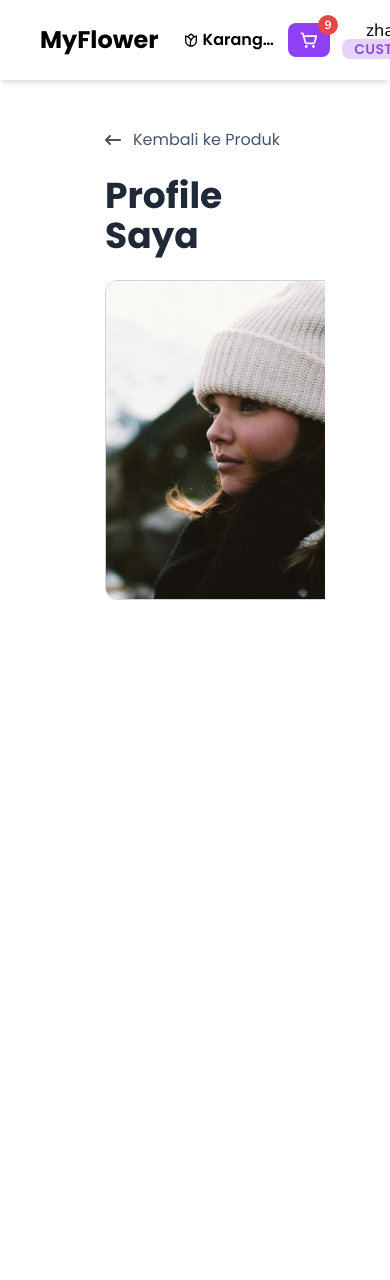
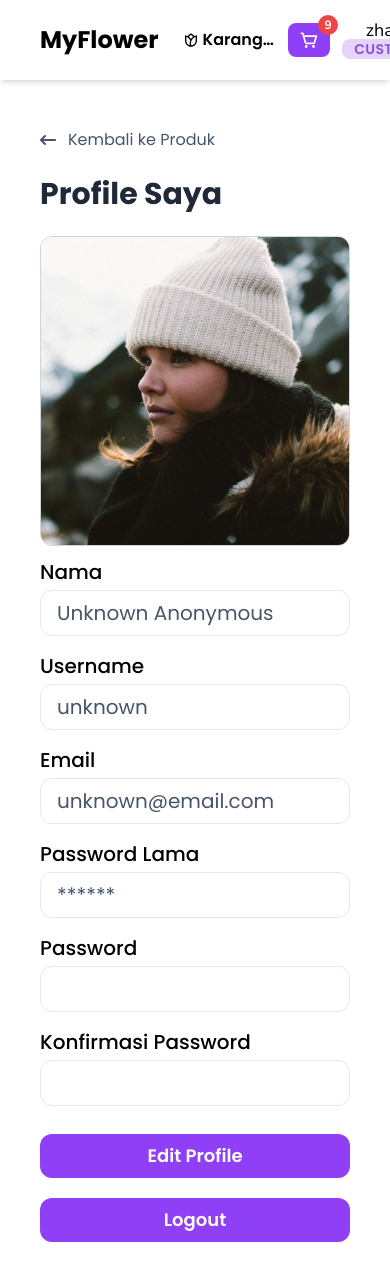
Before and after one commit to afifudin23/myrekap-myflower, a React (Vite) app in the folder apps/myflower/: page /profile in a window 390 px wide. Shown: the top 1280 px of the page. Before the commit the page ends 844 px from the top, so only its background shows below. Built offline with nearby package versions, Linux system fonts and the light colour scheme.

Commit message:
style(profile): finalize responsive design and layout adjustments

```diff
--- a/apps/myflower/src/components/atoms/Image.tsx
+++ b/apps/myflower/src/components/atoms/Image.tsx
@@ -5,7 +5,7 @@ interface AvatarProps {
 }
 
 function Image({ src, alt, className }: AvatarProps) {
-    return <img src={src} alt={alt} className={`rounded-xl object-contain border border-gray-300 ${className}`} />;
+    return <img src={src} alt={alt} className={`rounded-xl object-cover border border-gray-300 ${className}`} />;
 }
 
 export default Image;
--- a/apps/myflower/src/components/atoms/ProfileField.tsx
+++ b/apps/myflower/src/components/atoms/ProfileField.tsx
@@ -7,7 +7,7 @@ export default function ProfileField({ label, value }: ProfileFieldProps) {
     return (
         <div className="text-xl space-y-1">
             <label htmlFor={label} className="font-medium">{label}</label>
-            <input type="text" value={value} readOnly className="border p-2 pl-4 rounded-xl w-full text-slate-600" />
+            <input type="text" value={value} className="border p-2 pl-4 rounded-xl w-full text-slate-600" />
         </div>
     );
 }
--- a/apps/myflower/src/components/molecules/carts/CartItemCard.tsx
+++ b/apps/myflower/src/components/molecules/carts/CartItemCard.tsx
@@ -1,4 +1,4 @@
-import ProductImage from "@/components/atoms/ProductImage";
+import Image from "@/components/atoms/Image";
 import QuantityButton from "@/components/atoms/QuantityButton";
 import { FaTrashCan } from "react-icons/fa6";
 
@@ -25,8 +25,7 @@ function CartItemCard({ item }: { item: CartItemProps }) {
 
     return (
         <div className="flex gap-4 items-center p-4 bg-[#fafafa] rounded-xl shadow-sm">
-            <ProductImage src={item.imageUrl} alt={item.name} className="w-16 h-16" />
-
+            <Image src={item.imageUrl} alt={item.name} className="w-16 h-16" />
             <div className="flex-1">
                 <h3 className="text-sm font-semibold">{item.name}</h3>
                 <p className="text-gray-500 text-sm">Rp {item.price.toLocaleString()}</p>
--- a/apps/myflower/src/components/templates/MainLayout.tsx
+++ b/apps/myflower/src/components/templates/MainLayout.tsx
@@ -10,7 +10,7 @@ function MainLayout({ children, className = "w-10/12" }: LayoutProps) {
     return (
         <div className="min-h-screen flex flex-col pb-16">
             <Navbar />
-            <main className={`mx-auto mt-32 px-10 overflow-auto pb-10 ${className}`}>{children}</main>
+            <main className={`mx-auto mt-32 px-10 ${className}`}>{children}</main>
         </div>
     );
 }
--- a/apps/myflower/src/pages/profiles/ProfilePage.tsx
+++ b/apps/myflower/src/pages/profiles/ProfilePage.tsx
@@ -7,22 +7,35 @@ import MainLayout from "@/components/templates/MainLayout";
 
 function ProfilePage() {
     return (
-        <MainLayout className="w-8/12 space-y-6">
+        <MainLayout className="w-full max-w-7xl space-y-6">
             <BackButton>Kembali ke Produk</BackButton>
-            <SectionTitle className="text-4xl font-bold break-words">Profile Saya</SectionTitle>
-            <div className="flex items-start gap-6 ">
-                <Image src="/assets/images/user.jpeg" alt="User Avatar" className="max-w-xs" />
-                <div className="flex flex-col justify-between w-full h-96">
+            <SectionTitle className="text-3xl font-bold md:text-4xl">Profile Saya</SectionTitle>
+            <div className="grid grid-cols-1 lg:grid-cols-[1fr_2fr] gap-3">
+                <div className="w-full max-w-xs mx-auto lg:mx-0">
+                    <Image src="/assets/images/user.jpeg" alt="User Avatar" className="w-full h-auto" />
+                </div>
+                <div className="space-y-7 w-full">
                     <div className="space-y-4">
                         <ProfileField label="Nama" value="Unknown Anonymous" />
                         <ProfileField label="Username" value="unknown" />
                         <ProfileField label="Email" value="unknown@email.com" />
+                        <ProfileField label="Password Lama" value="******" />
+                        <ProfileField label="Password" value="" />
+                        <ProfileField label="Konfirmasi Password" value="" />
                     </div>
-                    <div className="flex gap-5">
-                        <Button type="button" colors={{ primary: "#8f40f6", hover: "#773dc4" }} className="w-[15rem] p-2">
+                    <div className="flex flex-col lg:flex-row gap-5">
+                        <Button
+                            type="button"
+                            colors={{ primary: "#8f40f6", hover: "#773dc4" }}
+                            className="sm:w-[15rem] w-full p-2"
+                        >
                             Edit Profile
                         </Button>
-                        <Button type="button" colors={{ primary: "#8f40f6", hover: "#773dc4" }} className="w-[15rem] p-2">
+                        <Button
+                            type="button"
+                            colors={{ primary: "#8f40f6", hover: "#773dc4" }}
+                            className="sm:w-[15rem] w-full p-2"
+                        >
                             Logout
                         </Button>
                     </div>
```
